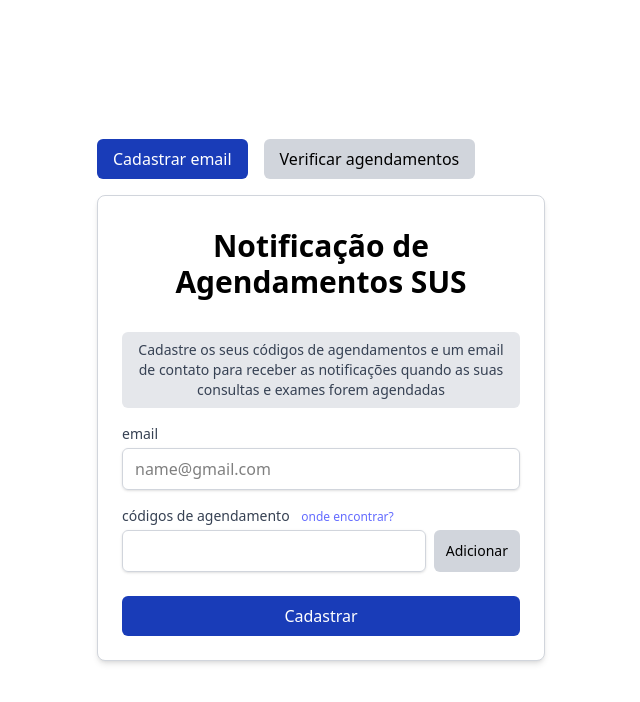
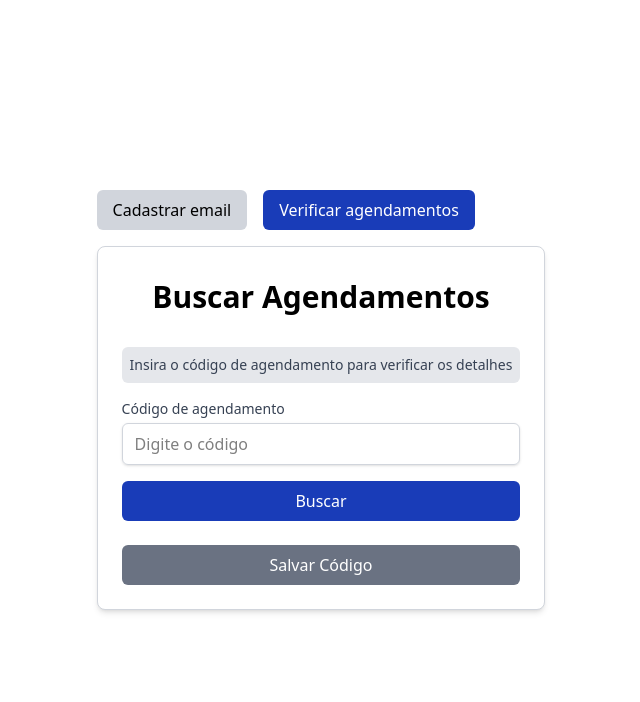
Before and after one commit to k3lsonvictor/schedule-verification-pwa, a React (Vite) app: page / in a window 1280 px wide. Shown: the top 702 px of the page, without its empty margins (319-959 px from the left). Built offline with nearby package versions, Linux system fonts and the light colour scheme.

Commit message:
fix: update initial state of currentScreen to "search"

```diff
--- a/src/App.tsx
+++ b/src/App.tsx
@@ -67,7 +67,7 @@ function App() {
   const [email, setEmail] = useState("");
   const [codeInput, setCodeInput] = useState("");
   const [codes, setCodes] = useState<string[]>([]);
-  const [currentScreen, setCurrentScreen] = useState<"register" | "search">("register");
+  const [currentScreen, setCurrentScreen] = useState<"register" | "search">("search");
   const [htmlResult, setHtmlResult] = useState<string>("");
   const [savedCodes, setSavedCodes] = useState<string[]>([]);
   const [selectedCode, setSelectedCode] = useState<string>("");
```
